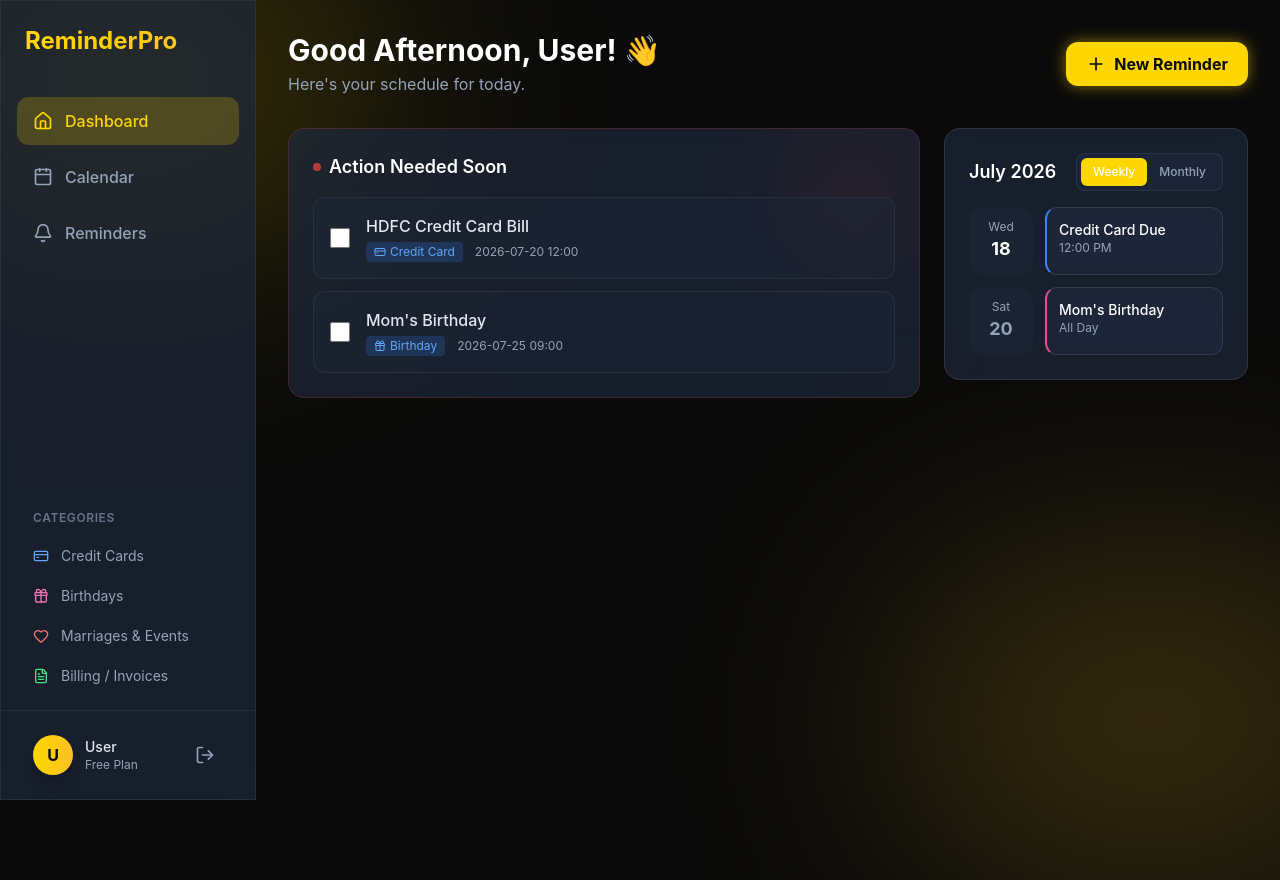
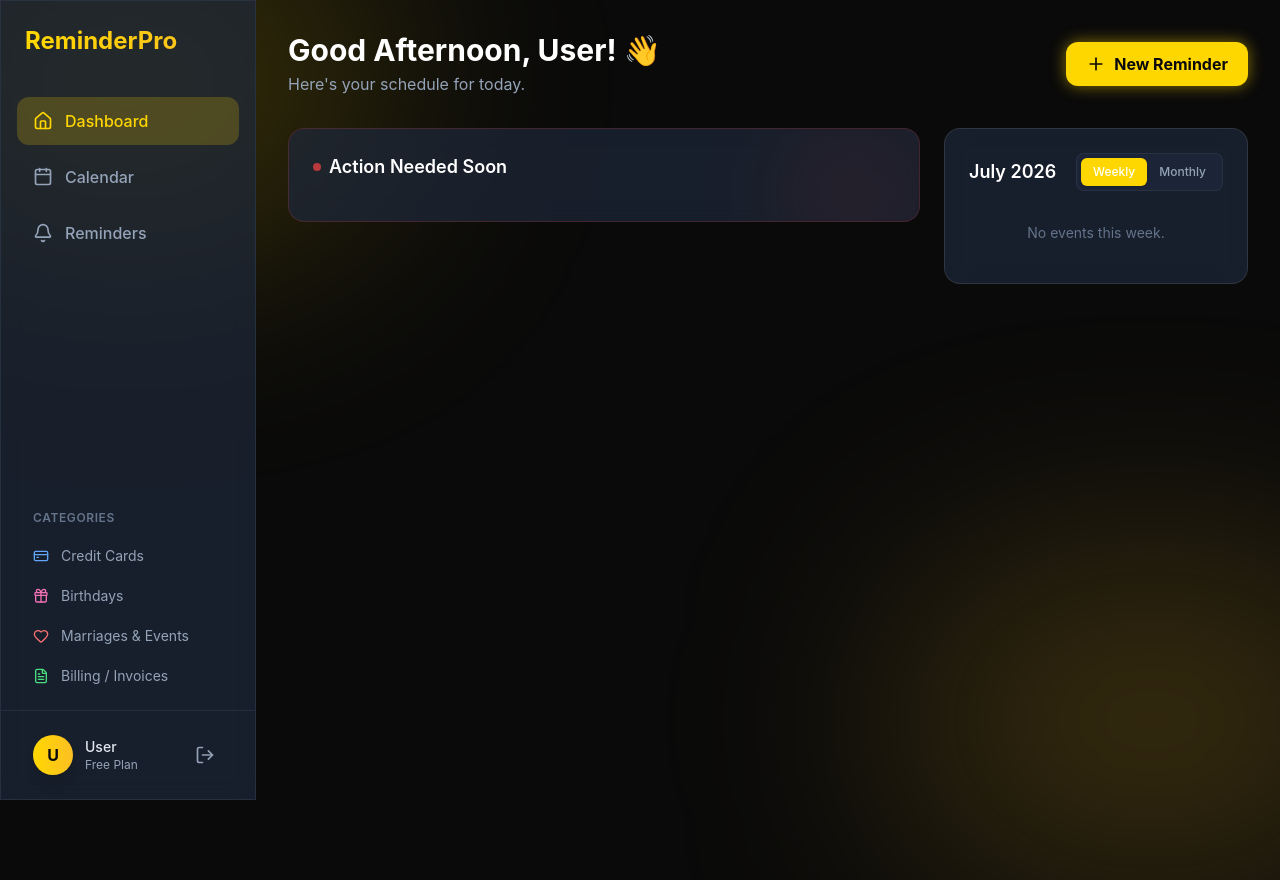
Before and after one commit to Jithin2266/Personal-Reminder-system-, a React (Vite) app in the folder frontend/: page /dashboard in a window 1280 px wide. Shown: the top 880 px of the page. Built offline with nearby package versions, Linux system fonts and the light colour scheme.

Commit message:
fix: remove all remaining dummy data from dashboard and weekly view

```diff
--- a/frontend/src/App.tsx
+++ b/frontend/src/App.tsx
@@ -19,13 +19,8 @@ function App() {
     if (stored) {
       setReminders(JSON.parse(stored));
     } else {
-      // Default welcome reminders
-      const dummy = [
-        { id: '1', title: 'HDFC Credit Card Bill', category: 'Credit Card', date: '2026-07-20', time: '12:00' },
-        { id: '2', title: "Mom's Birthday", category: 'Birthday', date: '2026-07-25', time: '09:00' }
-      ];
-      setReminders(dummy);
-      localStorage.setItem(`reminders_${userMobile}`, JSON.stringify(dummy));
+      setReminders([]);
+      localStorage.setItem(`reminders_${userMobile}`, JSON.stringify([]));
     }
   }, [userMobile]);
 
@@ -235,26 +230,35 @@ function App() {
                       <>
                         {/* Weekly Timeline View */}
                         <div className="space-y-3">
-                            <div className="flex gap-3">
-                                <div className="flex flex-col items-center justify-center bg-slate-800/50 rounded-xl p-3 w-16 text-slate-400">
-                                    <span className="text-xs">Wed</span>
-                                    <span className="text-lg font-bold text-white">18</span>
-                                </div>
-                                <div className="flex-1 glass p-3 rounded-xl border-l-2 border-l-blue-500">
-                                    <p className="text-sm font-medium text-white">Credit Card Due</p>
-                                    <p className="text-xs text-slate-400">12:00 PM</p>
-                                </div>
-                            </div>
-                            <div className="flex gap-3">
-                                <div className="flex flex-col items-center justify-center bg-slate-800/50 rounded-xl p-3 w-16 text-slate-400">
-                                    <span className="text-xs">Sat</span>
-                                    <span className="text-lg font-bold">20</span>
-                                </div>
-                                <div className="flex-1 glass p-3 rounded-xl border-l-2 border-l-pink-500">
-                                    <p className="text-sm font-medium text-white">Mom's Birthday</p>
-                                    <p className="text-xs text-slate-400">All Day</p>
-                                </div>
-                            </div>
+                            {reminders.length === 0 ? (
+                              <p className="text-slate-500 text-sm text-center py-4">No events this week.</p>
+                            ) : (
+                              reminders.map(r => {
+                                const rDate = r.date ? new Date(r.date) : new Date();
+                                const days = ['Sun', 'Mon', 'Tue', 'Wed', 'Thu', 'Fri', 'Sat'];
+                                const dayName = days[rDate.getDay()];
+                                const dateNum = rDate.getDate();
+
+                                let borderColor = 'border-l-slate-500';
+                                if (r.category === 'Credit Card') borderColor = 'border-l-blue-500';
+                                if (r.category === 'Birthday') borderColor = 'border-l-pink-500';
+                                if (r.category === 'Billing') borderColor = 'border-l-green-500';
+                                if (r.category === 'Event') borderColor = 'border-l-red-500';
+
+                                return (
+                                  <div key={`weekly-${r.id}`} className="flex gap-3">
+                                      <div className="flex flex-col items-center justify-center bg-slate-800/50 rounded-xl p-3 w-16 text-slate-400">
+                                          <span className="text-xs">{dayName}</span>
+                                          <span className="text-lg font-bold text-white">{dateNum}</span>
+                                      </div>
+                                      <div className={`flex-1 glass p-3 rounded-xl border-l-2 ${borderColor}`}>
+                                          <p className="text-sm font-medium text-white">{r.title}</p>
+                                          <p className="text-xs text-slate-400">{r.time || 'All Day'}</p>
+                                      </div>
+                                  </div>
+                                );
+                              })
+                            )}
                         </div>
                       </>
                     )}
```
